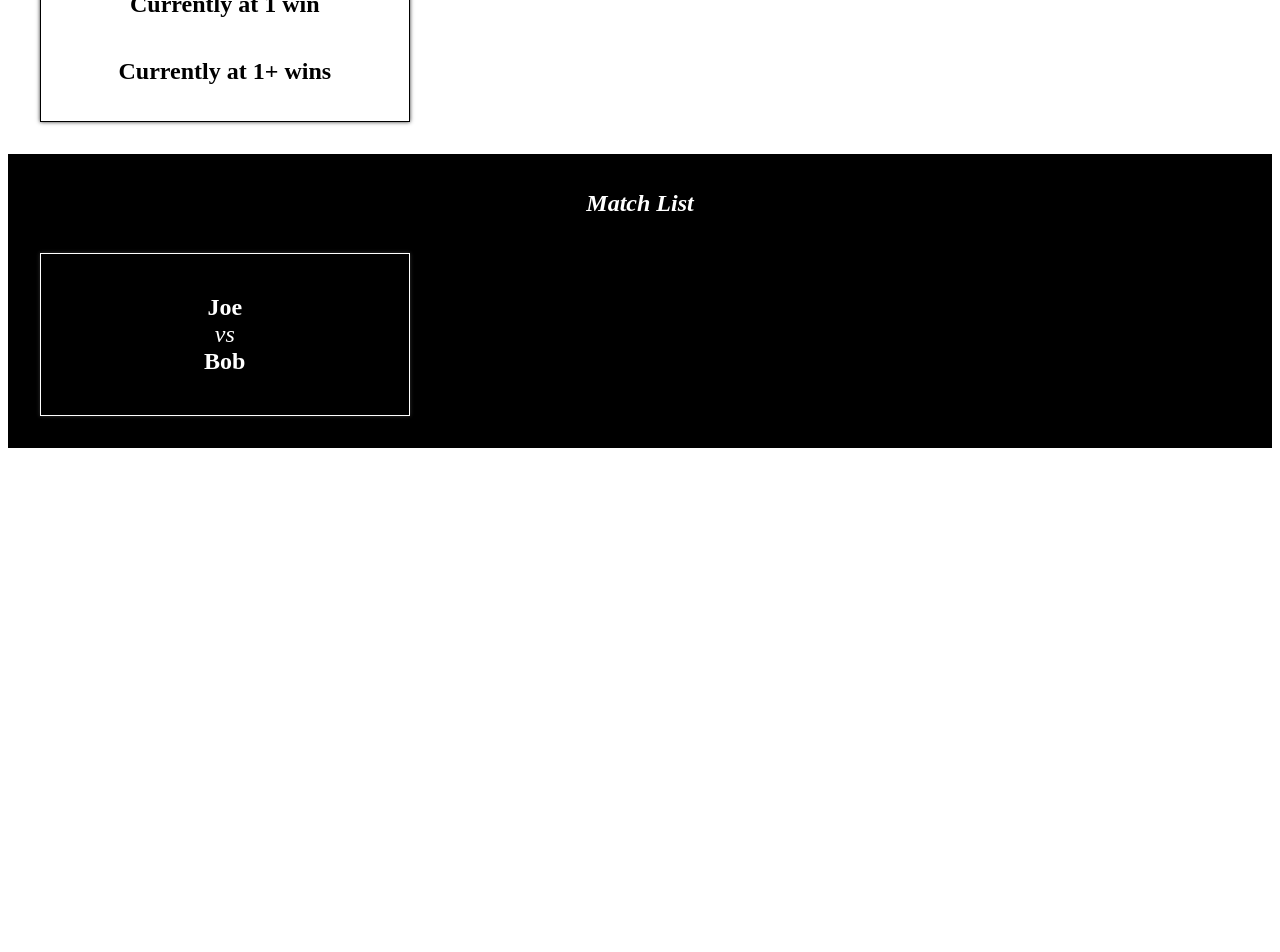
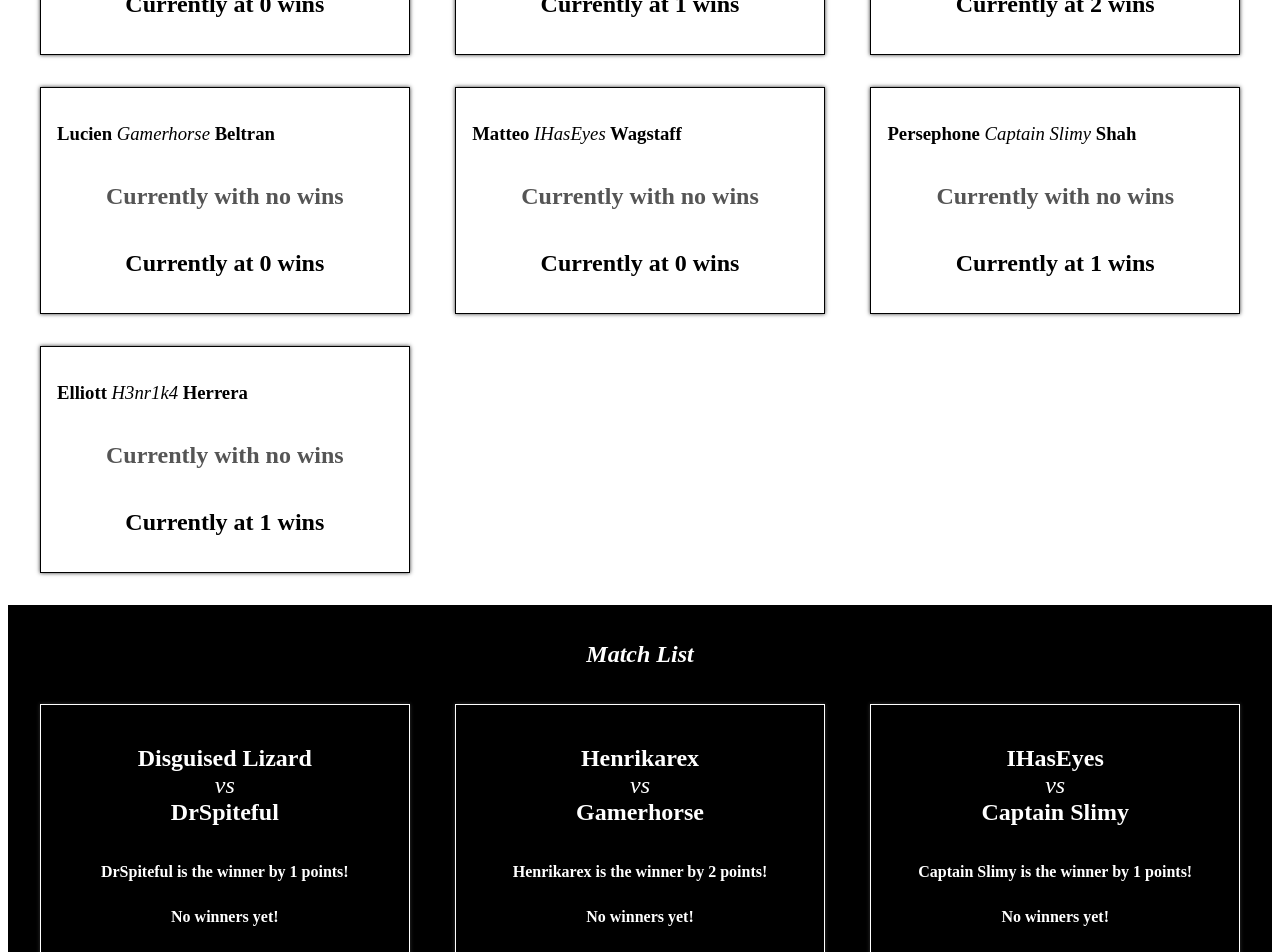
Before and after one commit to mxtchjohnston/tourney-matches, a React (Create React App) app: page / in a window 1280 px wide. Shown: the part 380-1332 px from the top of the page. Before the commit the page ends 836 px from the top, so only its background shows below. Built offline with nearby package versions, Linux system fonts and the light colour scheme.

Commit message:
added data to components

```diff
--- a/src/components/Match.js
+++ b/src/components/Match.js
@@ -2,8 +2,14 @@ const Match = (props) => {
   return (
     <article className="Match">
       <h1>
-        Joe <span>vs</span> Bob
+        {props.players[0]} <span>vs</span> {props.players[1]}
       </h1>
+      <h2>
+        {props.winner} is the winner by {props.scoreDifference} points!
+      </h2>
+      <h2>
+        No winners yet!
+      </h2>
     </article>
   );
 };
--- a/src/components/MatchList.js
+++ b/src/components/MatchList.js
@@ -5,7 +5,7 @@ const MatchList = (props) => {
   return (
     <section className="PlayerList MatchList">
       <h1>Match List</h1>
-      <Match/>
+      {matchData.map(match => <Match {...match}/>)}
     </section>
   );
 };
--- a/src/components/Player.js
+++ b/src/components/Player.js
@@ -2,11 +2,10 @@ const Player = (props) => {
   return (
     <article className="Player">
     <h1>
-      John <span>Secret</span> Doe
+      {props.firstName} <span>{props.gamerTag}</span> {props.lastName}
     </h1>
     <h2 className="zero">Currently with no wins</h2>
-    <h2>Currently at 1 win</h2>
-    <h2>Currently at 1+ wins</h2>
+    <h2>Currently at {props.wins} wins</h2>
     </article>
   );
 };
--- a/src/components/PlayerList.js
+++ b/src/components/PlayerList.js
@@ -11,8 +11,7 @@ const PlayerList = (props) => {
   return (
     <section className="PlayerList">
       <h1>Current participating players</h1>
-      {console.log(parsedPlayerData)}
-      <Player/>
+      {parsedPlayerData.map(player => <Player {...player}/>)}
     </section>
     );
 };
```
